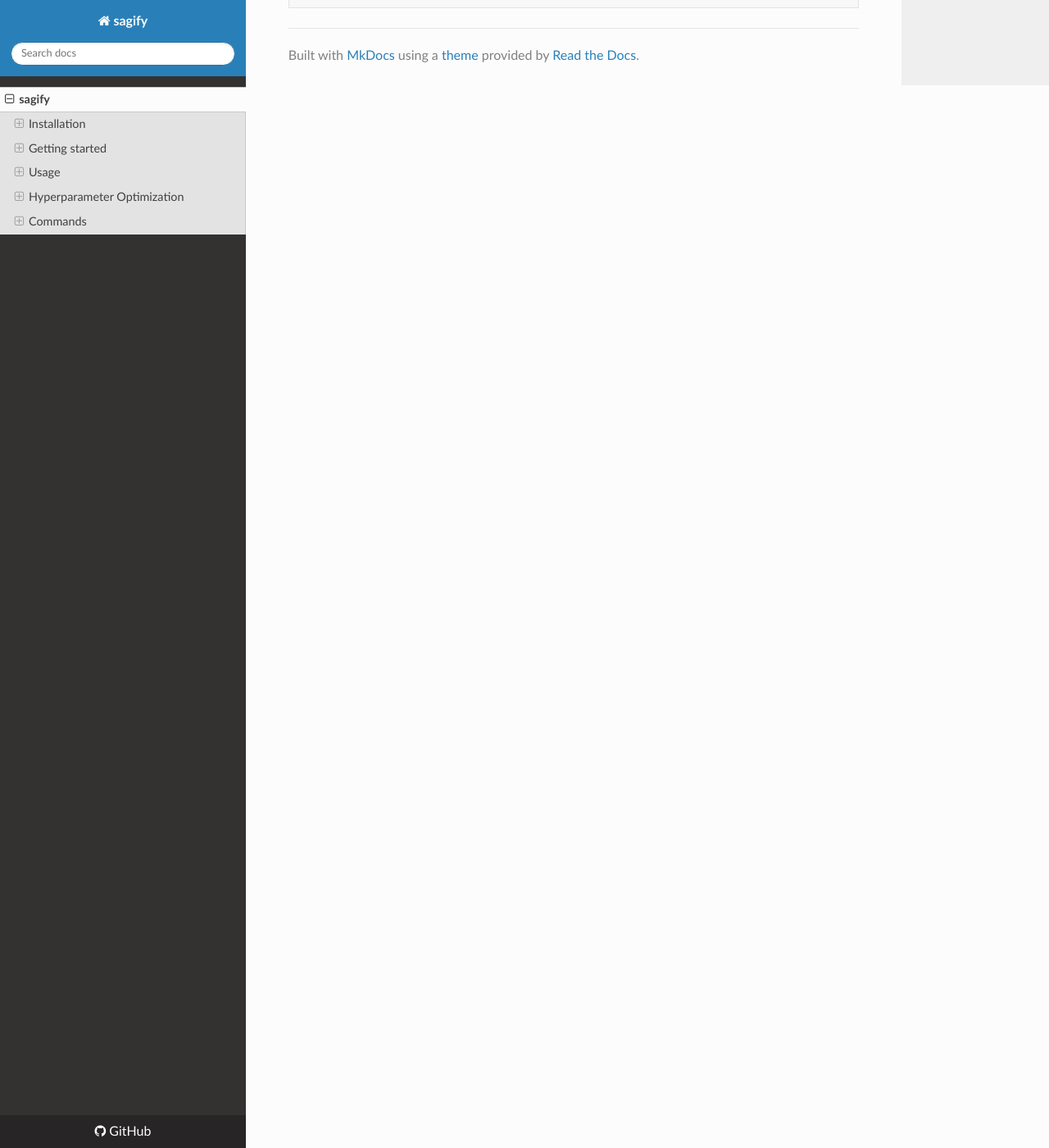
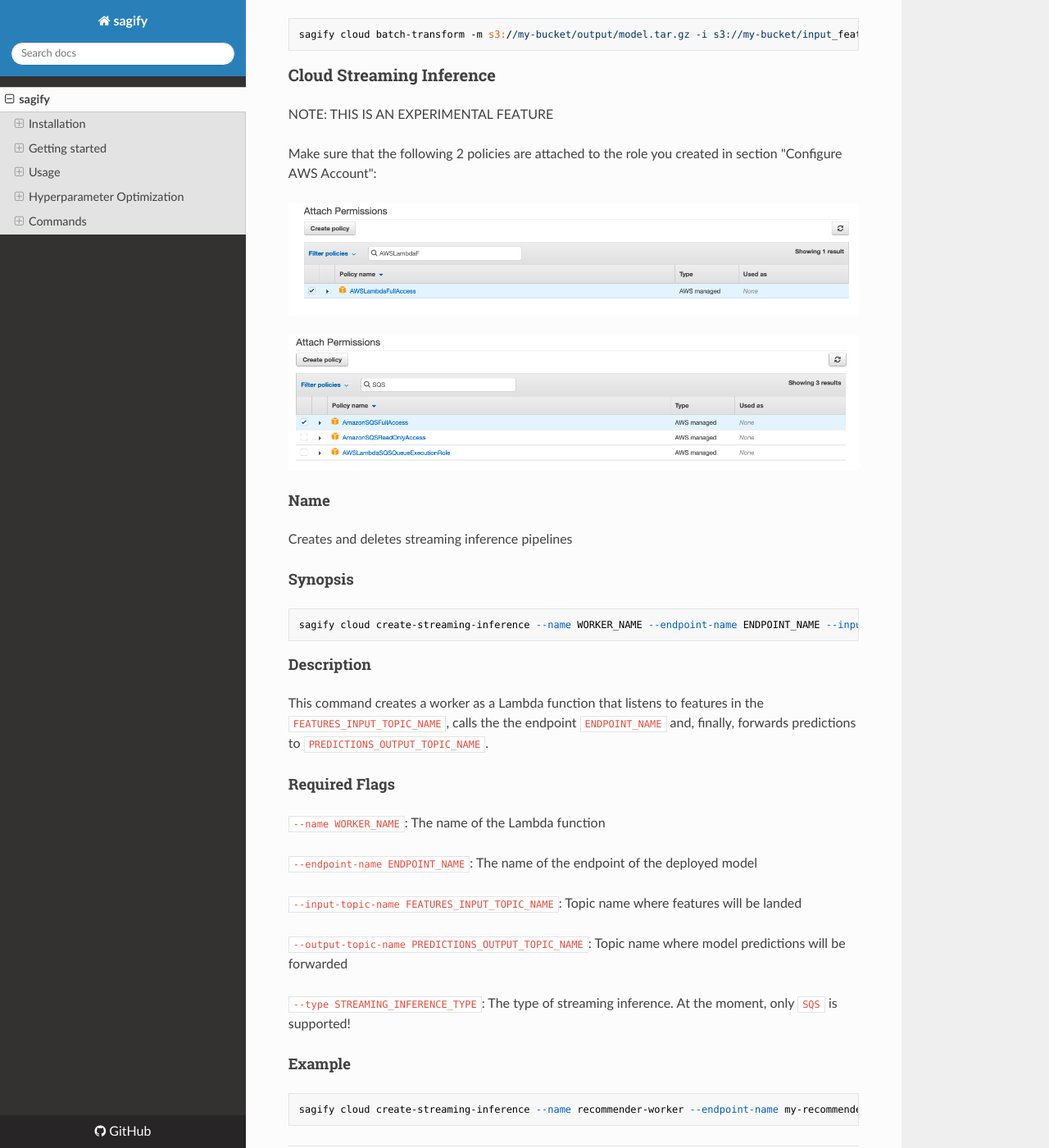
Before and after one commit to Kenza-AI/sagify, an MkDocs documentation site: the page built from docs/index.md, in a window 1280 px wide and 1400 px high, scrolled down 22814 px. Shown: the whole window at 82% size. Built offline with MkDocs 1.6.1, drawn with Linux system fonts in a browser that asks for light colours; nearby versions of some CDN libraries; some of the changed text lies outside the part shown.

Commit message:
Update docs

```diff
--- a/docs/index.md
+++ b/docs/index.md
@@ -779,3 +779,42 @@
 #### Example
 
     sagify cloud batch-transform -m s3://my-bucket/output/model.tar.gz -i s3://my-bucket/input_features -o s3://my-bucket/predictions -n 3 -e ml.m4.xlarge
+
+
+### Cloud Streaming Inference
+
+NOTE: THIS IS AN EXPERIMENTAL FEATURE
+
+Make sure that the following 2 policies are attached to the role you created in section "Configure AWS Account":
+
+![lambda_full_access](lambda_full_access.png)
+
+![sqs_full_access](sqs_full_access.png)
+
+#### Name
+
+Creates and deletes streaming inference pipelines
+
+#### Synopsis
+
+    sagify cloud create-streaming-inference --name WORKER_NAME --endpoint-name ENDPOINT_NAME --input-topic-name FEATURES_INPUT_TOPIC_NAME --output-topic-name PREDICTIONS_OUTPUT_TOPIC_NAME --type STREAMING_INFERENCE_TYPE
+
+#### Description
+
+This command creates a worker as a Lambda function that listens to features in the `FEATURES_INPUT_TOPIC_NAME`, calls the the endpoint `ENDPOINT_NAME` and, finally, forwards predictions to `PREDICTIONS_OUTPUT_TOPIC_NAME`.
+
+#### Required Flags
+
+`--name WORKER_NAME`: The name of the Lambda function
+
+`--endpoint-name ENDPOINT_NAME`: The name of the endpoint of the deployed model
+
+`--input-topic-name FEATURES_INPUT_TOPIC_NAME`: Topic name where features will be landed
+
+`--output-topic-name PREDICTIONS_OUTPUT_TOPIC_NAME`: Topic name where model predictions will be forwarded
+
+`--type STREAMING_INFERENCE_TYPE`: The type of streaming inference. At the moment, only `SQS` is supported!
+
+#### Example
+
+    sagify cloud create-streaming-inference --name recommender-worker --endpoint-name my-recommender-endpoint-1 --input-topic-name features --output-topic-name model-predictions --type SQS
```
Also changed, not shown: other parts of docs/index.md (+1 -1 lines), README.md (+39 -0 lines), docs/lambda_full_access.png (added), docs/policies.png, docs/sqs_full_access.png (added).
